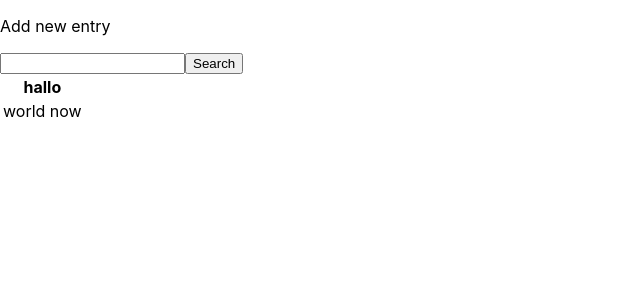
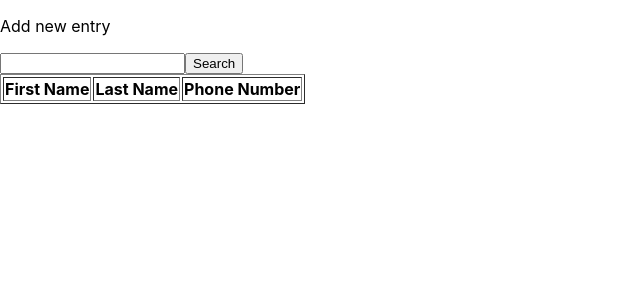
Before and after one commit to manziEric/phonebook, a React (Create React App) app in the folder client/: page / in a window 1280 px wide. Shown: the top 300 px of the page, without its empty margins (0-640 px from the left). Built offline with nearby package versions, Linux system fonts and the light colour scheme; no server answers.

Commit message:
update: table component to display search result

```diff
--- a/client/src/components/displaySearchResult/DisplayTableData.js
+++ b/client/src/components/displaySearchResult/DisplayTableData.js
@@ -1,9 +1,29 @@
-import React, { createContext } from "react";
+import React, { createContext, useContext } from "react";
+import { GlobalContext } from "../../context/Provider";
 
 export const TableContext = createContext();
 
+//TODO: add link to the "edit this entry" page
+
 const DisplayTableData = ({ children }) => {
-  return <TableContext.Provider value={""}>{children}</TableContext.Provider>;
+  const {
+    searchState: { tableData = [] },
+  } = useContext(GlobalContext);
+
+  const renderTabledata = () => {
+    return tableData.map(({ id, firstName, lastName, phoneNumber }) => (
+      <tr key={id}>
+        <td>{firstName}</td>
+        <td>{lastName}</td>
+        <td>{phoneNumber}</td>
+      </tr>
+    ));
+  };
+  return (
+    <TableContext.Provider value={{ renderTabledata }}>
+      {children}
+    </TableContext.Provider>
+  );
 };
 
 export default DisplayTableData;
--- a/client/src/components/displaySearchResult/Table.jsx
+++ b/client/src/components/displaySearchResult/Table.jsx
@@ -1,22 +1,20 @@
 import React, { useContext } from "react";
-import { GlobalContext } from "../../context/Provider";
+import { TableContext } from "./DisplayTableData";
 
 const Table = () => {
   //TODO: add style to display table
-  const context = useContext(GlobalContext);
-  console.log(context);
+  const { renderTabledata } = useContext(TableContext);
+
   return (
-    <table>
+    <table border="solid 1px">
       <thead>
         <tr>
-          <th>hallo</th>
+          <th>First Name</th>
+          <th>Last Name</th>
+          <th>Phone Number</th>
         </tr>
       </thead>
-      <tbody>
-        <tr>
-          <td>world now</td>
-        </tr>
-      </tbody>
+      <tbody>{renderTabledata()}</tbody>
     </table>
   );
 };
--- a/client/src/components/searchField/InputField.jsx
+++ b/client/src/components/searchField/InputField.jsx
@@ -14,6 +14,7 @@ const InputField = () => {
     <input
       type="text"
       value={value}
+      required
       onChange={(e) => setValue(e.target.value)}
     />
   );
--- a/client/src/components/searchField/SearchField.js
+++ b/client/src/components/searchField/SearchField.js
@@ -16,9 +16,10 @@ const SearchField = ({ children }) => {
     searchState: { data },
   } = useContext(GlobalContext);
 
-  //TODO: make this in its own file code splitting
+  //TODO: make this in its own file => code splitting
   const searchForEntries = () => {
-    data.filter((res) => {
+    if (value !== "") {
+      const filterData = data.filter((res) => {
         const { firstName, lastName, phoneNumber } = res;
 
         const search =
@@ -27,13 +28,15 @@ const SearchField = ({ children }) => {
           phoneNumber.includes(value);
 
         if (search) {
+          return res;
+        }
+      });
+
       dispatch({
         type: GET_SEARCH_RESULT_FOR_TABLE,
-          payload: { tableData: res },
+        payload: { tableData: filterData },
       });
     }
-      return true;
-    });
   };
 
   //Send fetch request to backend server
--- a/client/src/context/reducers/searchReducer.js
+++ b/client/src/context/reducers/searchReducer.js
@@ -7,9 +7,9 @@ const searchReducer = (state, action) => {
   const { data, tableData } = action.payload;
   switch (action.type) {
     case GET_SEARCH_RESULT_FROM_SERVER:
-      return { data };
+      return { ...state, data };
     case GET_SEARCH_RESULT_FOR_TABLE:
-      return { tableData, displayTable: true };
+      return { ...state, tableData, displayTable: true };
     default:
       return state;
   }
```
Also changed, not shown: 1 other file (tests, documents, lock files or other folders). Lines whose indentation alone changed are shown as unchanged.
